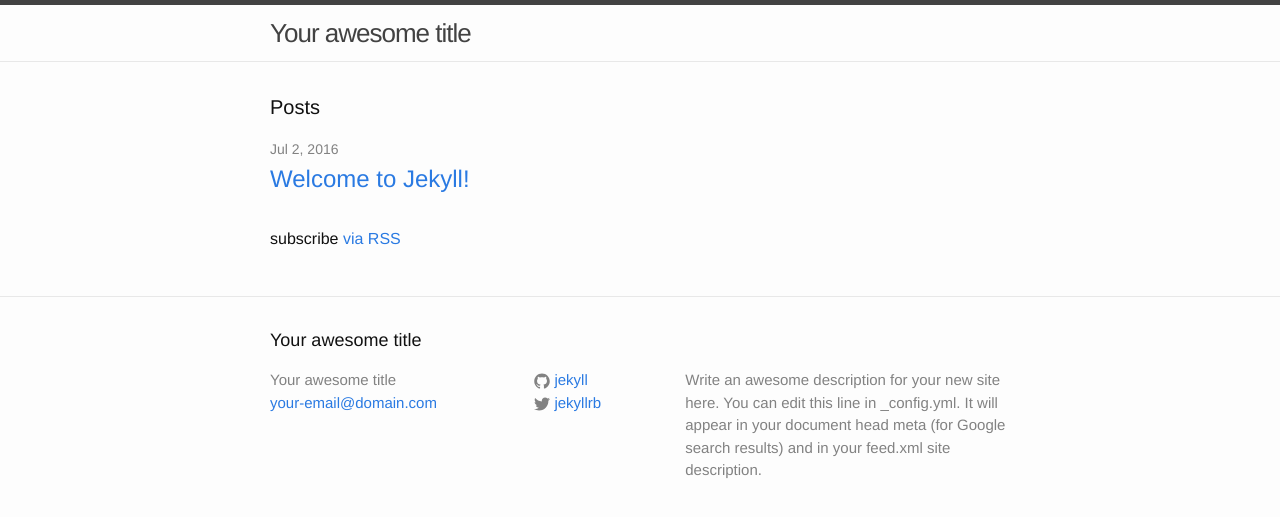
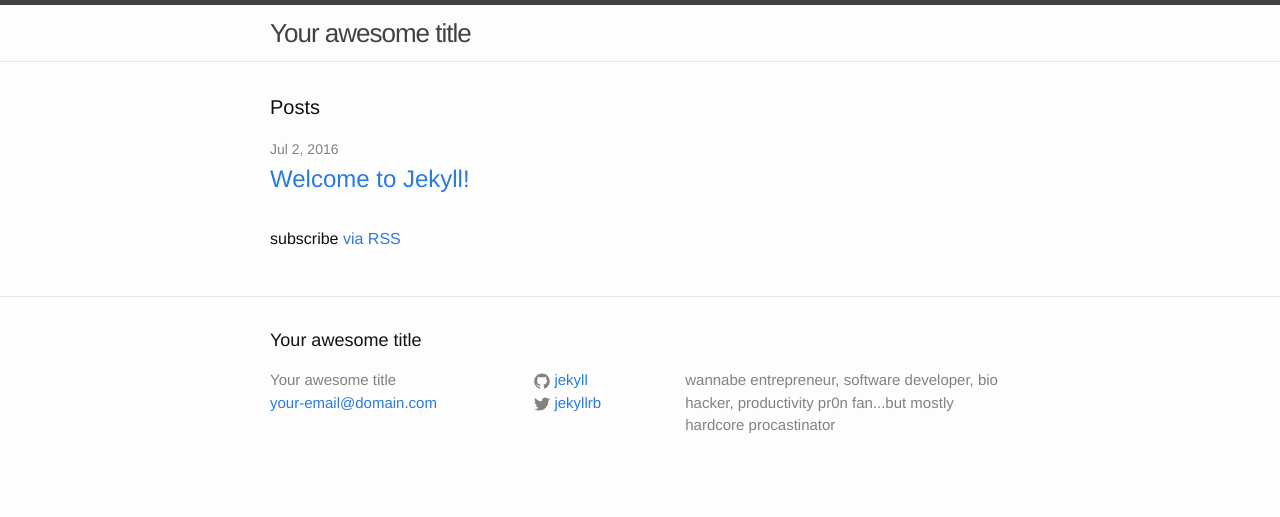
Before and after one commit to inikolov89/inikolov.github.io, a Jekyll site: the page built from index.html, in a window 1280 px wide. Shown: the top 517 px of the page. Built offline with Jekyll 4.4.1, drawn with Linux system fonts in a browser that asks for light colours.

Commit message:
Update _config.yml

```diff
--- a/_config.yml
+++ b/_config.yml
@@ -9,9 +9,7 @@
 title: Your awesome title
 email: your-email@domain.com
 description: > # this means to ignore newlines until "baseurl:"
-  Write an awesome description for your new site here. You can edit this
-  line in _config.yml. It will appear in your document head meta (for
-  Google search results) and in your feed.xml site description.
+  wannabe entrepreneur, software developer, bio hacker, productivity pr0n fan...but mostly hardcore procastinator
 baseurl: "" # the subpath of your site, e.g. /blog
 url: "inikolov89.github.io" # the base hostname & protocol for your site
 twitter_username: jekyllrb
```
